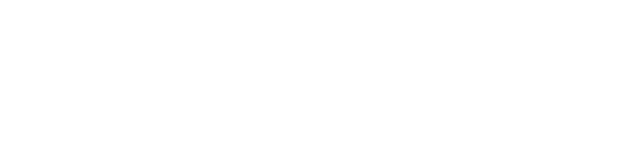
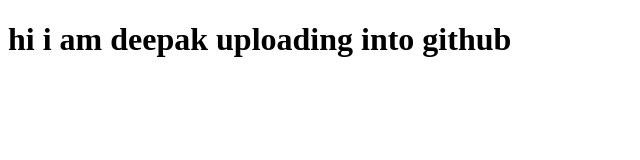
Before and after one commit to Deepakth04/dcl-example, a plain HTML site: page index.html in a window 1280 px wide. Shown: the whole page, without its empty margins (0-640 px from the left). Drawn offline with Linux system fonts and the light colour scheme.

Commit message:
Update index.html

```diff
--- a/index.html
+++ b/index.html
@@ -6,6 +6,7 @@
     <title>Document</title>
 </head>
 <body>
+     <h1>hi i am deepak uploading into github</h1>
+</body>
 
-</body>
 </html>
```
